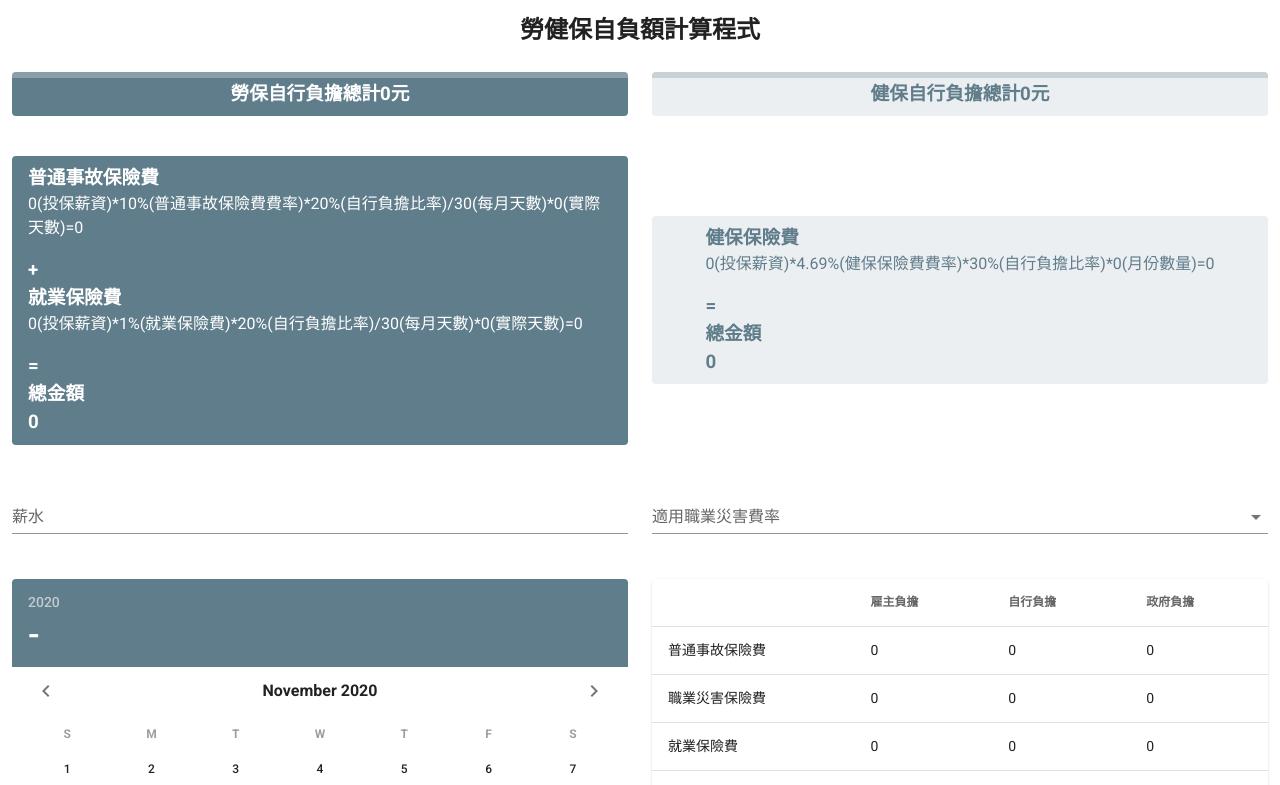
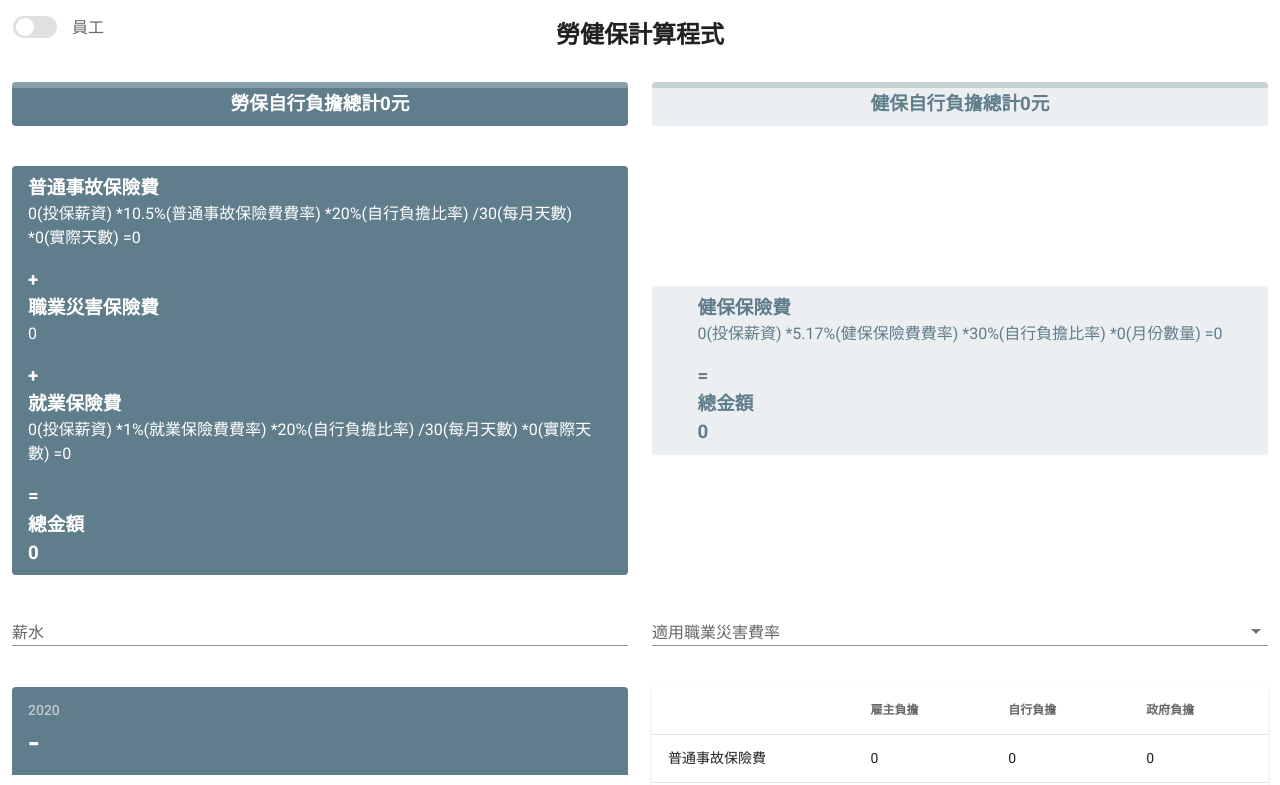
Before and after one commit to vincent87720/lhipcp, a Vue app: page / in a window 1280 px wide. Shown: the top 785 px of the page. Built offline with nearby package versions, Linux system fonts and the light colour scheme.

Commit message:
Add: Create a switch for switching company or self mode;

```diff
--- a/public/index.html
+++ b/public/index.html
@@ -5,7 +5,7 @@
     <meta http-equiv="X-UA-Compatible" content="IE=edge">
     <meta name="viewport" content="width=device-width,initial-scale=1.0">
     <link rel="icon" href="<%= BASE_URL %>favicon.ico">
-    <title>lhipcp</title>
+    <title>勞健保計算程式</title>
     <!-- <title><%= htmlWebpackPlugin.options.title %></title> -->
     <link rel="stylesheet" href="https://fonts.googleapis.com/css?family=Roboto:100,300,400,500,700,900">
     <link rel="stylesheet" href="https://cdn.jsdelivr.net/npm/@mdi/font@latest/css/materialdesignicons.min.css">
--- a/src/App.vue
+++ b/src/App.vue
@@ -3,12 +3,29 @@
     <v-container fluid>
       <v-row align="center">
         <v-col
+          class="d-flex justify-start align-center order-sm-first order-last"
+          cols="12"
+          sm="4"
+        >
+          <v-switch
+            class="pl-1 mt-0"
+            v-model="modeSwitch"
+            color="blue-grey"
+            inset
+            dense
+            :label="`${modeSwitch ? '雇主':'員工'}`"
+          ></v-switch>
+        </v-col>
+        <v-col
           class="d-flex justify-center"
           cols="12"
+          sm="4"
         >
-          <h2>勞健保自負額計算程式</h2>
+          <h2>勞健保計算程式</h2>
         </v-col>
+        <v-spacer class=" order-sm-last order-first"></v-spacer>
       </v-row>
+
       <v-row>
         <v-col
           cols="12"
@@ -22,7 +39,7 @@
             dark
             dense
           >
-            <h3>勞保自行負擔總計{{Insurance[3].self}}元</h3>
+            <h3>勞保{{modeSwitch ? '雇主':'自行'}}負擔總計{{modeSwitch ? Insurance[3].company:Insurance[3].self}}元</h3>
           </v-alert>
         </v-col>
         <v-col
@@ -37,7 +54,7 @@
             text
             dense
           >
-            <h3>健保自行負擔總計{{Insurance[4].self}}元</h3>
+            <h3>健保{{modeSwitch ? '雇主':'自行'}}負擔總計{{modeSwitch ? Insurance[4].company:Insurance[4].self}}元</h3>
           </v-alert>
         </v-col>
       </v-row>
@@ -56,13 +73,35 @@
             dense
           >
             <h3>普通事故保險費</h3>
-            <p>{{laborSalaryLevel.premium}}(投保薪資)*10%(普通事故保險費費率)*20%(自行負擔比率)/30(每月天數)*{{totalDate}}(實際天數)={{Insurance[0].self}}</p>
+            <p>
+              {{laborSalaryLevel.premium}}(投保薪資) *{{ordinaryAccidentInsuranceRate*100}}%(普通事故保險費費率)
+              {{modeSwitch ? '*70%(雇主負擔比率)':'*20%(自行負擔比率)'}}
+              /30(每月天數) *{{totalDate}}(實際天數)
+              ={{modeSwitch ? Insurance[0].company:Insurance[0].self}}
+            </p>
+
+            <h3>+</h3>
+            <h3>職業災害保險費</h3>
+            <p>
+            {{modeSwitch ? laborSalaryLevel.premium :'0'}}
+            {{modeSwitch ? '(投保薪資) *':''}}
+            {{modeSwitch ? rate:''}}
+            {{modeSwitch ? '%(職業災害保險費費率) /30(每月天數) *':''}}
+            {{modeSwitch ? totalDate:''}}
+            {{modeSwitch ? '(實際天數)=':''}}
+            {{modeSwitch ? Insurance[1].company:''}}
+
             <h3>+</h3>
             <h3>就業保險費</h3>
-            <p>{{laborSalaryLevel.premium}}(投保薪資)*1%(就業保險費)*20%(自行負擔比率)/30(每月天數)*{{totalDate}}(實際天數)={{Insurance[2].self}}</p>
+            <p>
+              {{laborSalaryLevel.premium}}(投保薪資) *{{employmentInsuranceRate*100}}%(就業保險費費率)
+              {{modeSwitch ? '*70%(雇主負擔比率)':'*20%(自行負擔比率)'}}
+              /30(每月天數) *{{totalDate}}(實際天數)
+              ={{modeSwitch ? Insurance[2].company:Insurance[2].self}}
+            </p>
             <h3>=</h3>
             <h3>總金額</h3>
-            <h3>{{Insurance[3].self}}</h3>
+            <h3>{{modeSwitch ? Insurance[3].company:Insurance[3].self}}</h3>
           </v-alert>
         </v-col>
         <!-- 顯示健保計算公式 -->
@@ -80,10 +119,16 @@
             text
           >
             <h3>健保保險費</h3>
-            <p>{{healthSalaryLevel.premium}}(投保薪資)*4.69%(健保保險費費率)*30%(自行負擔比率)*{{totalMonth}}(月份數量)={{Insurance[4].self}}</p>
+            <p>
+              {{healthSalaryLevel.premium}}(投保薪資) *{{healthInsuranceRate*100}}%(健保保險費費率)
+              {{modeSwitch ? '*60%(雇主負擔比率)':'*30%(自行負擔比率)'}}
+              *{{totalMonth}}(月份數量)
+              {{modeSwitch ? '*1.58(1+平均眷口數)':''}}
+              ={{modeSwitch ? Insurance[4].company:Insurance[4].self}}
+            </p>
             <h3>=</h3>
             <h3>總金額</h3>
-            <h3>{{Insurance[4].self}}</h3>
+            <h3>{{modeSwitch ? Insurance[4].company:Insurance[4].self}}</h3>
           </v-alert>
         </v-col>
         <v-col
@@ -97,6 +142,8 @@
             v-model="salary"
             @keyup="onVarChange"
             type='tel'
+            color="blue-grey"
+            dense
           ></v-text-field>
         </v-col>
         <v-col
@@ -110,6 +157,8 @@
             v-model="rate"
             :items="items"
             @input="onVarChange"
+            color="blue-grey"
+            dense
           ></v-select>
         </v-col>
 
@@ -252,6 +301,10 @@ export default {
       { text: '自行負擔', value: 'self' },
       { text: '政府負擔', value: 'government' },
     ],
+    modeSwitch: false,
+    ordinaryAccidentInsuranceRate: 0.105,//勞保普通事故保險費率10.5%
+    employmentInsuranceRate: 0.01,//就業保險費率1%
+    healthInsuranceRate: 0.0517,//保險費率: 5.17%
   }),
   methods:{
     dayCalc(){
@@ -329,7 +382,7 @@ export default {
         const obj = this.Insurance[i];
 
         if(obj.name == "普通事故保險費"){
-          insurancePremium = this.laborSalaryLevel.premium * 0.105;//勞保普通事故保險費率10.5%
+          insurancePremium = this.laborSalaryLevel.premium * this.ordinaryAccidentInsuranceRate;
         }
         else if(obj.name == "職業災害保險費"){
           obj.company = Math.round(this.laborSalaryLevel.premium * this.rate /100 /30 * this.totalDate);
@@ -337,7 +390,7 @@ export default {
           continue;
         }
         else if(obj.name == "就業保險費"){
-          insurancePremium = this.laborSalaryLevel.premium * 0.01;//就業保險費率1%
+          insurancePremium = this.laborSalaryLevel.premium * this.employmentInsuranceRate;
         }
         else if(obj.name == "總計勞保負擔保費"){
           obj.government = governmentTotal;
@@ -371,11 +424,10 @@ export default {
         }
       }
 
-      var insurancePremium = 0.0517;//保險費率: 5.17%
 
-      this.Insurance[pos].government = Math.round(this.healthSalaryLevel.premium*insurancePremium*0.1*1.58*this.totalMonth);
-      this.Insurance[pos].company = Math.round(this.healthSalaryLevel.premium*insurancePremium*0.6*1.58*this.totalMonth);
-      this.Insurance[pos].self = Math.round(this.healthSalaryLevel.premium*insurancePremium*0.3*this.totalMonth);
+      this.Insurance[pos].government = Math.round(this.healthSalaryLevel.premium*this.healthInsuranceRate*0.1*1.58*this.totalMonth);
+      this.Insurance[pos].company = Math.round(this.healthSalaryLevel.premium*this.healthInsuranceRate*0.6*1.58*this.totalMonth);
+      this.Insurance[pos].self = Math.round(this.healthSalaryLevel.premium*this.healthInsuranceRate*0.3*this.totalMonth);
 
     },
     onVarChange(){
```
Also changed, not shown: 7 other files (tests, documents, lock files or other folders).
